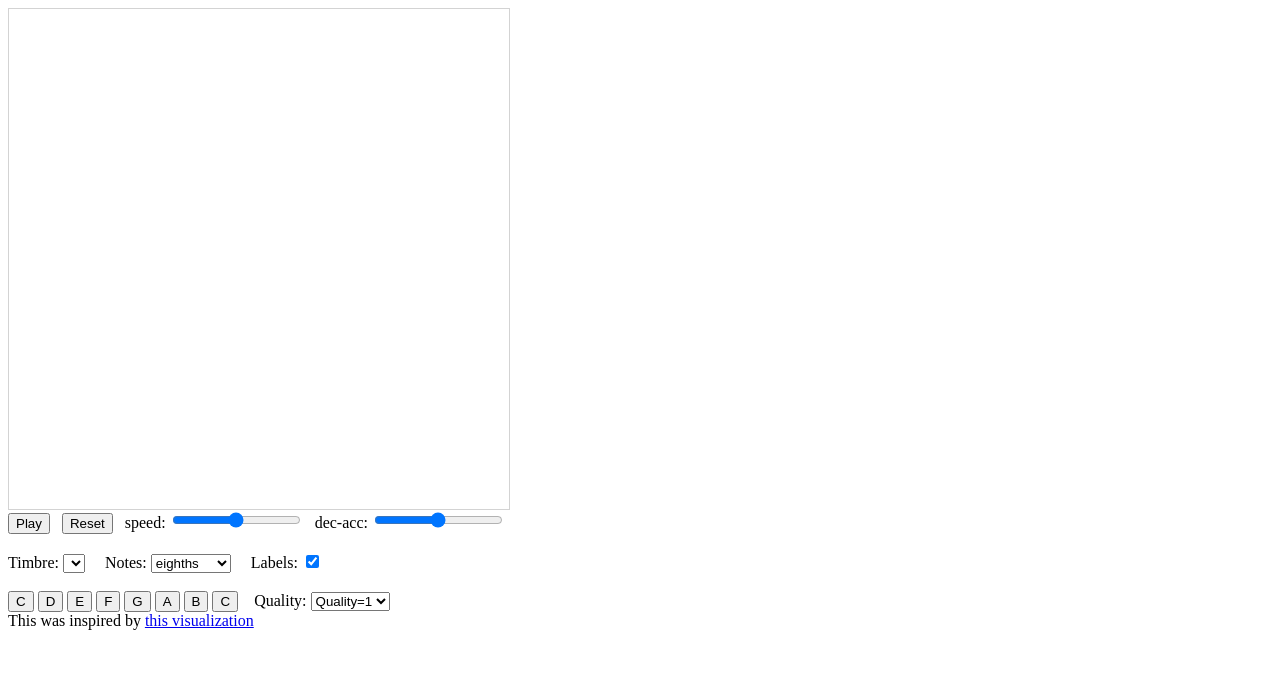
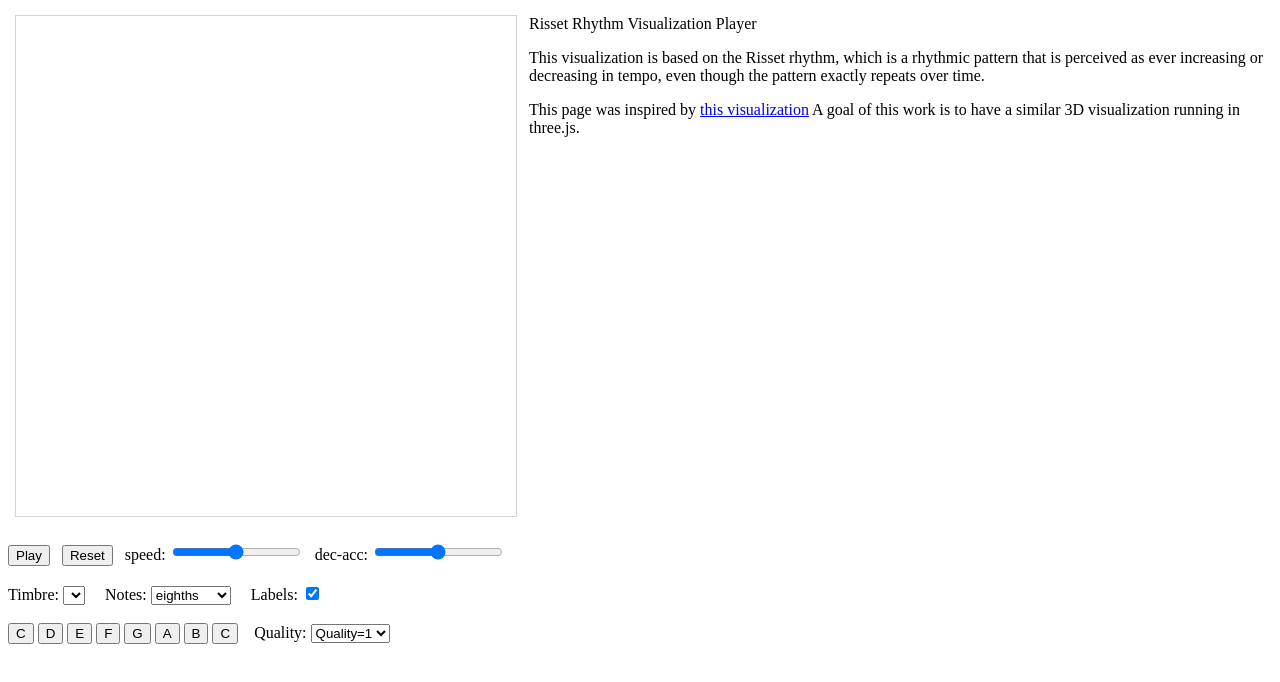
Before and after one commit to WorldViews/RissetCircles, a plain HTML site: page circles.html in a window 1280 px wide. Drawn offline with Linux system fonts and the light colour scheme; a script that the page names is missing.

Commit message:
reformat

```diff
--- a/circles.html
+++ b/circles.html
@@ -1,12 +1,10 @@
 <html>
 
 <head>
-    <title>Canvas</title>
-    <sxcript src="https://ajax.googleapis.com/ajax/libs/jquery/3.3.1/jquery.min.js"></sxcript>
+    <title>Risset Rhyrhm Circles</title>
     <script src="js/libs/jquery-3.1.0.min.js"></script>
     <script src="js/Player.js"></script>
     <script src="js/libs/tinysynth/webaudio-tinysynth.js"></script>
-
 
     <script>
         "use strict";
@@ -28,7 +26,7 @@
             console.log("** setProgram", idx);
             //synth.send([0xc0, idx]);
             synth.setProgram(0, idx);
-            synth.setProgram(1, idx+10);
+            synth.setProgram(1, idx + 10);
         }
 
         // on document ready call the function to draw the circles
@@ -41,11 +39,40 @@
             //
         });
     </script>
+
+    <style>
+        td {
+            vertical-align: top;
+            padding: 5px;
+        }
+    </style>
 </head>
 
 <body>
-    <canvas id="myCanvas" width="500" height="500" style="border:1px solid #d3d3d3;">
-    </canvas>
+    <table>
+        <tr>
+            <td>
+                <canvas id="myCanvas" width="500" height="500" style="border:1px solid #d3d3d3;">
+                </canvas>
+            </td>
+            <td>
+                <div>
+                    Risset Rhythm Visualization Player
+                    <p></p>
+                    This visualization is based on the Risset rhythm, which is a
+                    rhythmic pattern that is perceived as ever increasing or
+                    decreasing in tempo, even though the pattern exactly repeats
+                    over time.
+                    <p></p>
+                    This page was inspired by
+                    <a href="https://youtu.be/6l2EtiEC0pU">this visualization</a>
+                    A goal of this work is to have a similar 3D visualization running
+                    in three.js.
+                </div>
+            </td>
+        </tr>
+    </table>
+
     <br>
     <button id="play" onclick="player.togglePlay();">Play</button>
     &nbsp;
@@ -94,8 +121,7 @@
             <option selected>Quality=1</option>
         </select>
     </div>
-        This was inspired by
-        <a href="https://youtu.be/6l2EtiEC0pU">this visualization</a>
+
 </body>
 
 </html>
```
